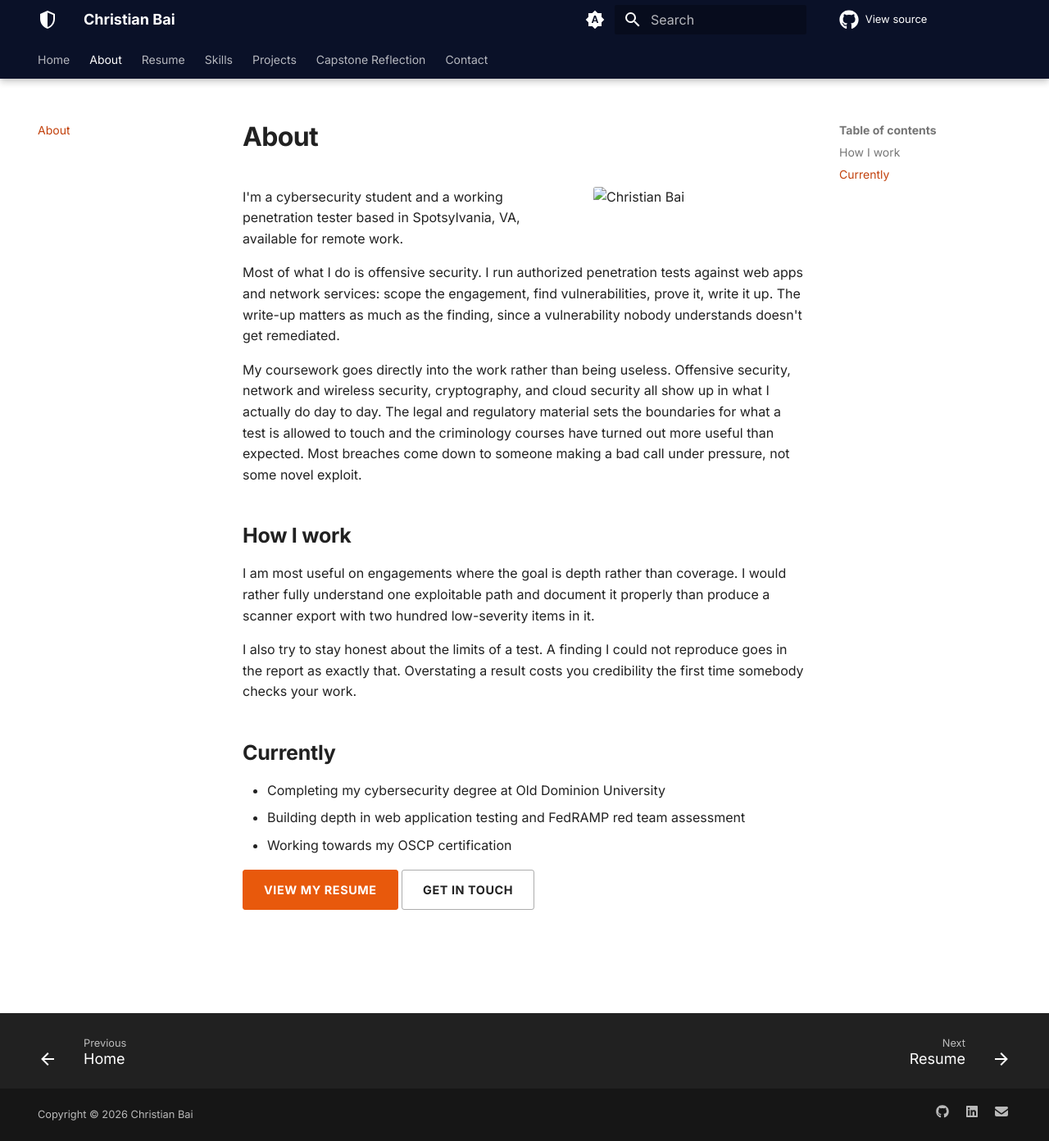
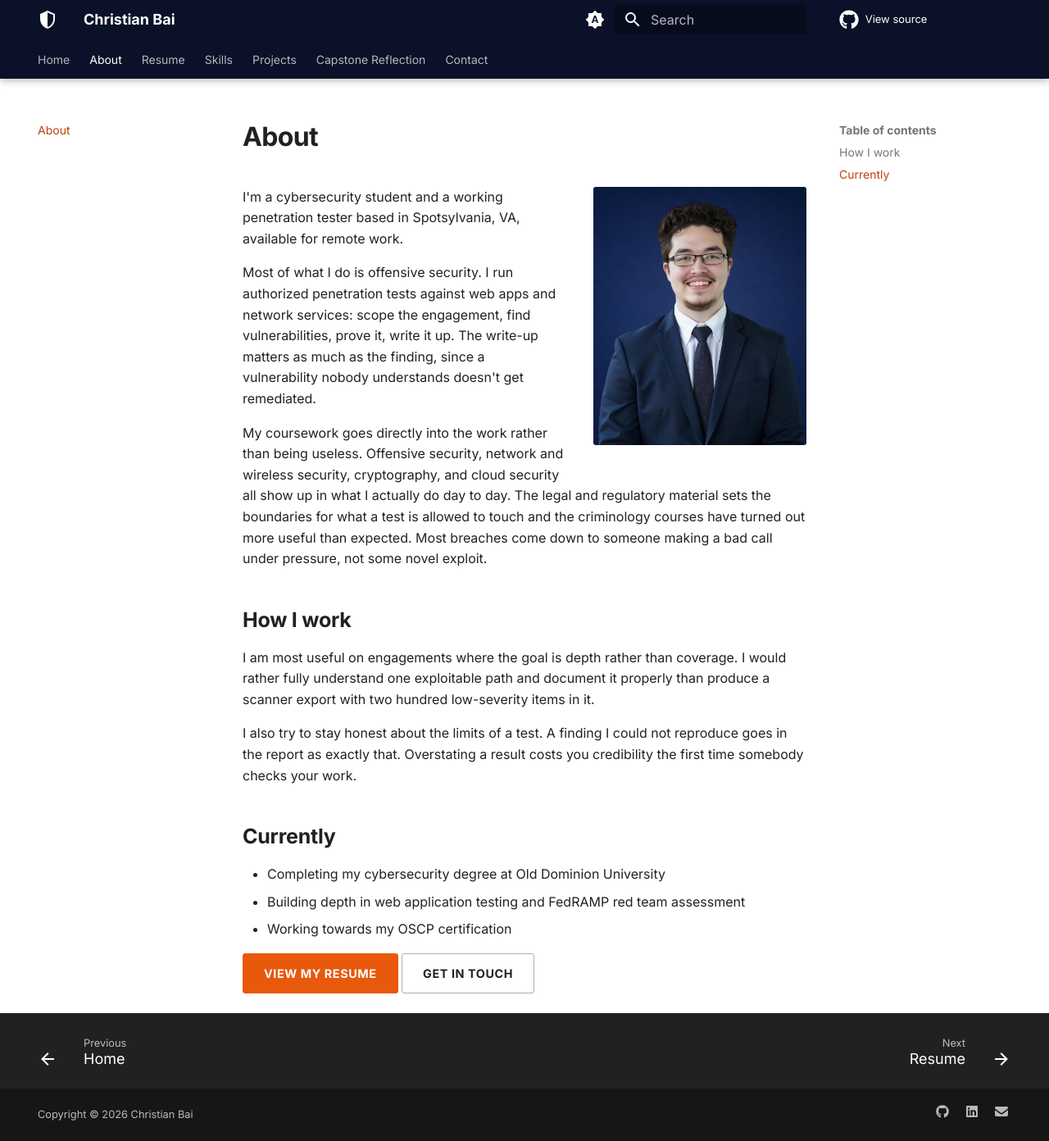
Before and after one commit to christianbai03/christianbai03.github.io, an MkDocs documentation site: the page built from docs/about.md, in a window 1280 px wide and 1392 px high. Shown: the whole window at 82% size. Built offline with MkDocs 1.6.1 and Material for MkDocs 9.7.7, drawn with Linux system fonts in a browser that asks for light colours; comment, search, counter and statistics services are not loaded.

Commit message:
Update about.md

```diff
--- a/docs/about.md
+++ b/docs/about.md
@@ -1,7 +1,6 @@
 # About
 
-<img src="assets/headshot.jpeg" alt="Christian Bai" class="cb-portrait">
-
+![Christian Bai](assets/headshot.jpeg){ .cb-portrait }
 I'm a cybersecurity student and a working penetration tester based in Spotsylvania, VA, available for remote work.
 
 Most of what I do is offensive security. I run authorized penetration tests against web apps and network services: scope the engagement, find vulnerabilities, prove it, write it up. The write-up matters as much as the finding, since a vulnerability nobody understands doesn't get remediated.
```
